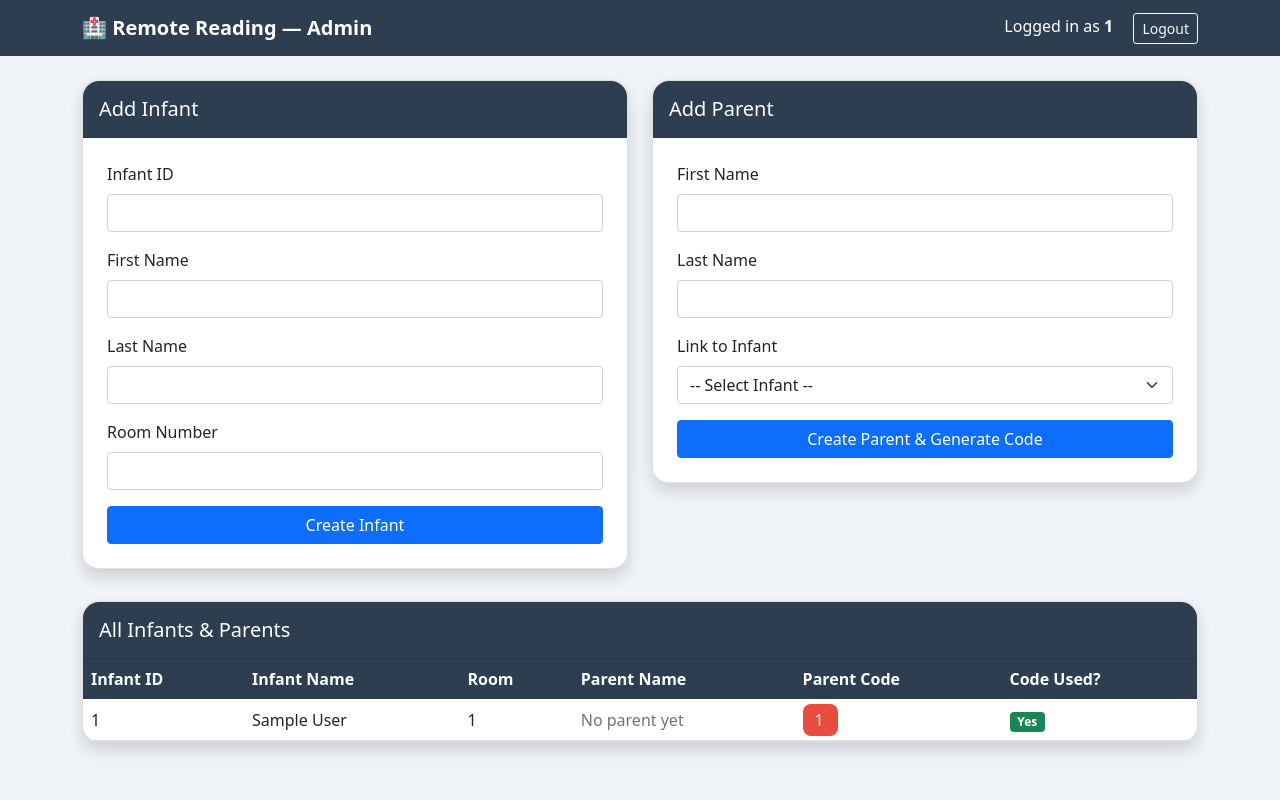
After one commit to mariamelwirish/remote-reading, a PHP site: page /php/admin-dashboard.php in a window 1280 px wide. The commit adds this page. Run offline with PHP 8.4, Linux system fonts and the light colour scheme; the visitor is signed in with stand-in values (Sample User, id 1); tables that the repository leaves empty hold one stand-in row (values such as "Sample post").

Commit message:
created simple admin panel to enable login

```diff
--- /dev/null
+++ b/Server Code/php/admin-dashboard.php
@@ -0,0 +1,234 @@
+<!DOCTYPE html>
+<html lang="en">
+<head>
+    <meta charset="utf-8"/>
+    <title>Admin Dashboard – Remote Reading</title>
+    <link href="https://cdn.jsdelivr.net/npm/bootstrap@5.0.2/dist/css/bootstrap.min.css" rel="stylesheet">
+    <style>
+        body { background-color: #f0f4f8; }
+        .navbar { background-color: #2c3e50; }
+        .navbar-brand, .nav-link { color: white !important; }
+        .section-card { border-radius: 1rem; margin-bottom: 2rem; }
+        .section-card .card-header { background-color: #2c3e50; color: white; border-radius: 1rem 1rem 0 0 !important; }
+        .badge-code { background-color: #e74c3c; color: white; font-size: 1rem; padding: 5px 12px; border-radius: 8px; letter-spacing: 2px; }
+        .table thead { background-color: #2c3e50; color: white; }
+    </style>
+</head>
+<body>
+
+<?php
+    include_once('connect.php');
+    session_start();
+
+    // Protect this page — only admins can access it
+    if (!isset($_SESSION['admin'])) {
+        header("Location: admin-login.php");
+        exit();
+    }
+
+    $success = '';
+    $error   = '';
+
+    // Create Infant
+    if (isset($_POST['create_infant'])) {
+        $infant_id    = intval($_POST['infant_id']);
+        $first_name   = mysqli_real_escape_string($conn, trim($_POST['infant_first_name']));
+        $last_name    = mysqli_real_escape_string($conn, trim($_POST['infant_last_name']));
+        $room_number  = intval($_POST['room_number']);
+
+        $stmt = $conn->prepare("INSERT INTO infants (infant_id, infant_first_name, infant_last_name, room_number) VALUES (?, ?, ?, ?)");
+        $stmt->bind_param("issi", $infant_id, $first_name, $last_name, $room_number);
+
+        if ($stmt->execute()) {
+            $success = "Infant created successfully.";
+        } else {
+            $error = "Error creating infant: " . $stmt->error;
+        }
+        $stmt->close();
+    }
+
+    // Create Parent + generate code + link to infant
+    if (isset($_POST['create_parent'])) {
+        $first_name = mysqli_real_escape_string($conn, trim($_POST['parent_first_name']));
+        $last_name  = mysqli_real_escape_string($conn, trim($_POST['parent_last_name']));
+        $infant_id  = intval($_POST['parent_infant_id']);
+
+        // Auto-generate a unique 6-digit parent code
+        do {
+            $parent_code = rand(100000, 999999);
+            $check = $conn->query("SELECT parent_code FROM signup WHERE parent_code = $parent_code");
+        } while ($check->num_rows > 0);
+
+        // Insert into parents table
+        $stmt = $conn->prepare("INSERT INTO parents (parent_first_name, parent_last_name) VALUES (?, ?)");
+        $stmt->bind_param("ss", $first_name, $last_name);
+        $stmt->execute();
+        $parent_id = $stmt->insert_id;
+        $stmt->close();
+
+        // Link parent to infant in infantparent table
+        $stmt = $conn->prepare("INSERT INTO infantparent (infantparent_infant_id, infantparent_parent_id) VALUES (?, ?)");
+        $stmt->bind_param("ii", $infant_id, $parent_id);
+        $stmt->execute();
+        $stmt->close();
+
+        // Update infants table with parent_id
+        $stmt = $conn->prepare("UPDATE infants SET parent_id = ? WHERE infant_id = ?");
+        $stmt->bind_param("ii", $parent_id, $infant_id);
+        $stmt->execute();
+        $stmt->close();
+
+        // Insert into signup table
+        $stmt = $conn->prepare("INSERT INTO signup (parent_code, infant_id, parent_first_name, parent_last_name) VALUES (?, ?, ?, ?)");
+        $stmt->bind_param("iiss", $parent_code, $infant_id, $first_name, $last_name);
+
+        if ($stmt->execute()) {
+            $success = "Parent created. Their code is: <span class='badge-code'>$parent_code</span> — give this to them to register.";
+        } else {
+            $error = "Error creating parent: " . $stmt->error;
+        }
+        $stmt->close();
+    }
+
+    // FETCH all infants with their linked parents
+    $infants_query = "
+        SELECT i.infant_id, i.infant_first_name, i.infant_last_name, i.room_number,
+               p.parent_first_name, p.parent_last_name,
+               s.parent_code, s.is_used
+        FROM infants i
+        LEFT JOIN parents p ON i.parent_id = p.parent_id
+        LEFT JOIN signup s ON i.infant_id = s.infant_id
+        ORDER BY i.infant_id DESC
+    ";
+    $infants_result = mysqli_query($conn, $infants_query);
+
+    // FETCH all infants for the parent dropdown
+    $all_infants = mysqli_query($conn, "SELECT infant_id, infant_first_name, infant_last_name FROM infants ORDER BY infant_id");
+?>
+
+<!-- Navbar -->
+<nav class="navbar navbar-expand-lg mb-4">
+    <div class="container">
+        <a class="navbar-brand fw-bold" href="#">🏥 Remote Reading — Admin</a>
+        <div class="ms-auto">
+            <span class="text-white me-3">Logged in as <strong><?php echo $_SESSION['admin']; ?></strong></span>
+            <a href="logout.php" class="btn btn-outline-light btn-sm">Logout</a>
+        </div>
+    </div>
+</nav>
+
+<div class="container">
+
+    <!-- Alerts -->
+    <?php if ($success): ?>
+        <div class="alert alert-success"><?php echo $success; ?></div>
+    <?php endif; ?>
+    <?php if ($error): ?>
+        <div class="alert alert-danger"><?php echo $error; ?></div>
+    <?php endif; ?>
+
+    <div class="row">
+
+        <!-- Create Infant -->
+        <div class="col-md-6">
+            <div class="card section-card shadow">
+                <div class="card-header p-3">
+                    <h5 class="mb-0"> Add Infant</h5>
+                </div>
+                <div class="card-body p-4">
+                    <form method="post">
+                        <div class="mb-3">
+                            <label class="form-label">Infant ID</label>
+                            <input type="number" class="form-control" name="infant_id" required>
+                        </div>
+                        <div class="mb-3">
+                            <label class="form-label">First Name</label>
+                            <input type="text" class="form-control" name="infant_first_name" required>
+                        </div>
+                        <div class="mb-3">
+                            <label class="form-label">Last Name</label>
+                            <input type="text" class="form-control" name="infant_last_name" required>
+                        </div>
+                        <div class="mb-3">
+                            <label class="form-label">Room Number</label>
+                            <input type="number" class="form-control" name="room_number" required>
+                        </div>
+                        <button type="submit" name="create_infant" class="btn btn-primary w-100">Create Infant</button>
+                    </form>
+                </div>
+            </div>
+        </div>
+
+        <!-- Create Parent -->
+        <div class="col-md-6">
+            <div class="card section-card shadow">
+                <div class="card-header p-3">
+                    <h5 class="mb-0"> Add Parent</h5>
+                </div>
+                <div class="card-body p-4">
+                    <form method="post">
+                        <div class="mb-3">
+                            <label class="form-label">First Name</label>
+                            <input type="text" class="form-control" name="parent_first_name" required>
+                        </div>
+                        <div class="mb-3">
+                            <label class="form-label">Last Name</label>
+                            <input type="text" class="form-control" name="parent_last_name" required>
+                        </div>
+                        <div class="mb-3">
+                            <label class="form-label">Link to Infant</label>
+                            <select class="form-select" name="parent_infant_id" required>
+                                <option value="">-- Select Infant --</option>
+                                <?php while ($inf = mysqli_fetch_assoc($all_infants)): ?>
+                                    <option value="<?php echo $inf['infant_id']; ?>">
+                                        #<?php echo $inf['infant_id']; ?> — <?php echo $inf['infant_first_name'] . ' ' . $inf['infant_last_name']; ?>
+                                    </option>
+                                <?php endwhile; ?>
+                            </select>
+                        </div>
+                        <button type="submit" name="create_parent" class="btn btn-primary w-100">Create Parent & Generate Code</button>
+                    </form>
+                </div>
+            </div>
+        </div>
+
+    </div>
+
+    <!-- Infants Table -->
+    <div class="card section-card shadow">
+        <div class="card-header p-3">
+            <h5 class="mb-0"> All Infants & Parents</h5>
+        </div>
+        <div class="card-body p-0">
+            <table class="table table-hover mb-0">
+                <thead>
+                    <tr>
+                        <th>Infant ID</th>
+                        <th>Infant Name</th>
+                        <th>Room</th>
+                        <th>Parent Name</th>
+                        <th>Parent Code</th>
+                        <th>Code Used?</th>
+                    </tr>
+                </thead>
+                <tbody>
+                    <?php while ($row = mysqli_fetch_assoc($infants_result)): ?>
+                    <tr>
+                        <td><?php echo $row['infant_id']; ?></td>
+                        <td><?php echo $row['infant_first_name'] . ' ' . $row['infant_last_name']; ?></td>
+                        <td><?php echo $row['room_number']; ?></td>
+                        <td><?php echo $row['parent_first_name'] ? $row['parent_first_name'] . ' ' . $row['parent_last_name'] : '<span class="text-muted">No parent yet</span>'; ?></td>
+                        <td><?php echo $row['parent_code'] ? '<span class="badge-code">' . $row['parent_code'] . '</span>' : '<span class="text-muted">—</span>'; ?></td>
+                        <td><?php echo $row['is_used'] ? '<span class="badge bg-success">Yes</span>' : '<span class="badge bg-warning text-dark">No</span>'; ?></td>
+                    </tr>
+                    <?php endwhile; ?>
+                </tbody>
+            </table>
+        </div>
+    </div>
+
+</div>
+
+<script src="https://cdn.jsdelivr.net/npm/bootstrap@5.0.2/dist/js/bootstrap.bundle.min.js"></script>
+</body>
+</html>
--- a/Server Code/php/navbar.php
+++ b/Server Code/php/navbar.php
@@ -15,7 +15,7 @@
   <body>
     <nav class="navbar navbar-expand-lg bg-body-tertiary">
       <div class="container-fluid">
-        <img src="assets/emoji_books.png" alt="Logo" width="25" height="25" class="logo">
+        <img src="../assets/emoji_books.png" alt="Logo" width="25" height="25" class="logo">
         <a class="navbar-brand" href="dashboard-nurse.php">Remote Reading</a>
         <button class="navbar-toggler" type="button" data-bs-toggle="collapse" data-bs-target="#navbarSupportedContent" aria-controls="navbarSupportedContent" aria-expanded="false" aria-label="Toggle navigation">
           <span class="navbar-toggler-icon"></span>
```
Also changed, not shown: SQL tables/database_tables.sql (+18 -6 lines), Server Code/php/admin-login.php (added, +88 -0 lines), Server Code/php/cover.php (+4 -4 lines), Server Code/php/dashboard-parent.php (+4 -4 lines), Server Code/php/get-recordings.php (+14 -8 lines), Server Code/php/login.php (+51 -37 lines), Server Code/php/register.php (+84 -42 lines), Server Code/php/sidebar.php (+4 -4 lines).
